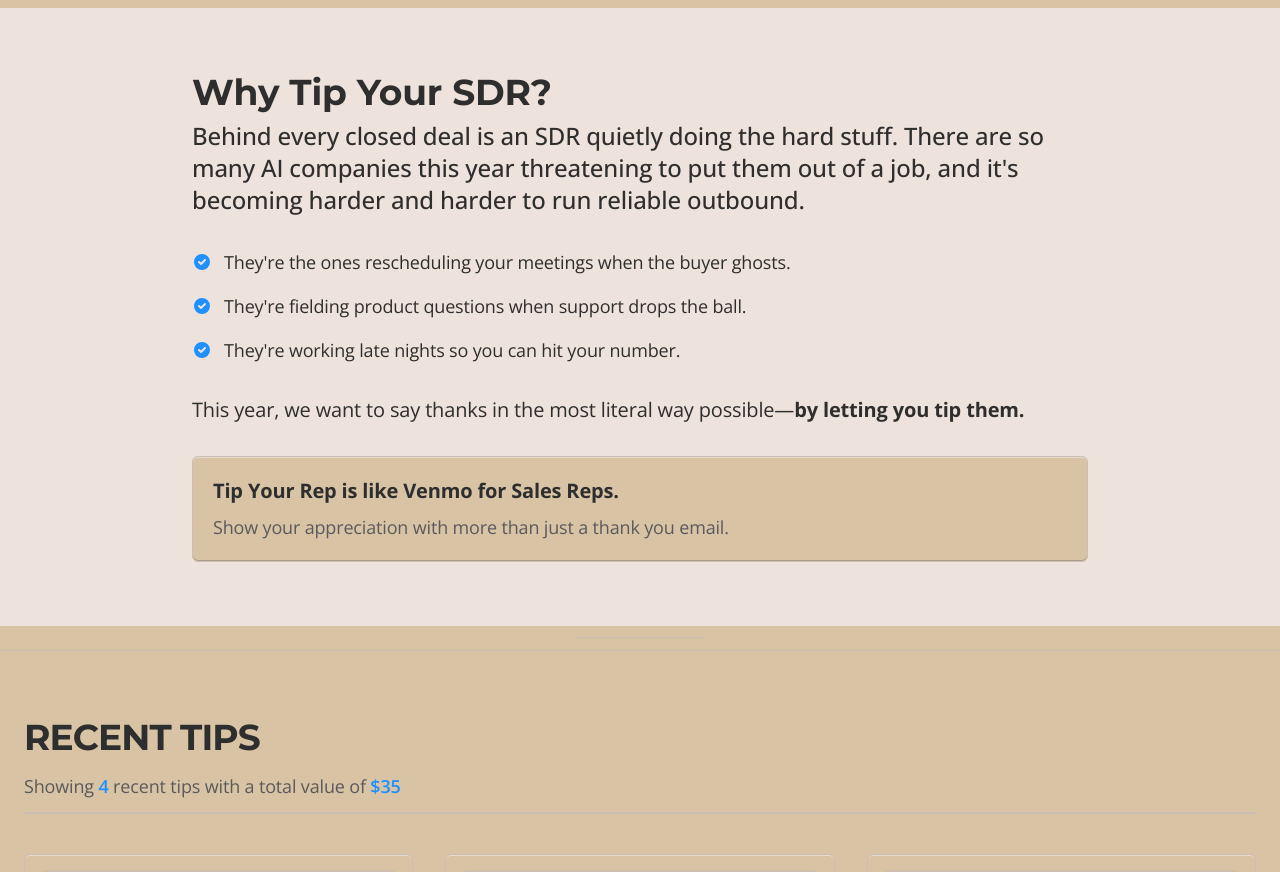
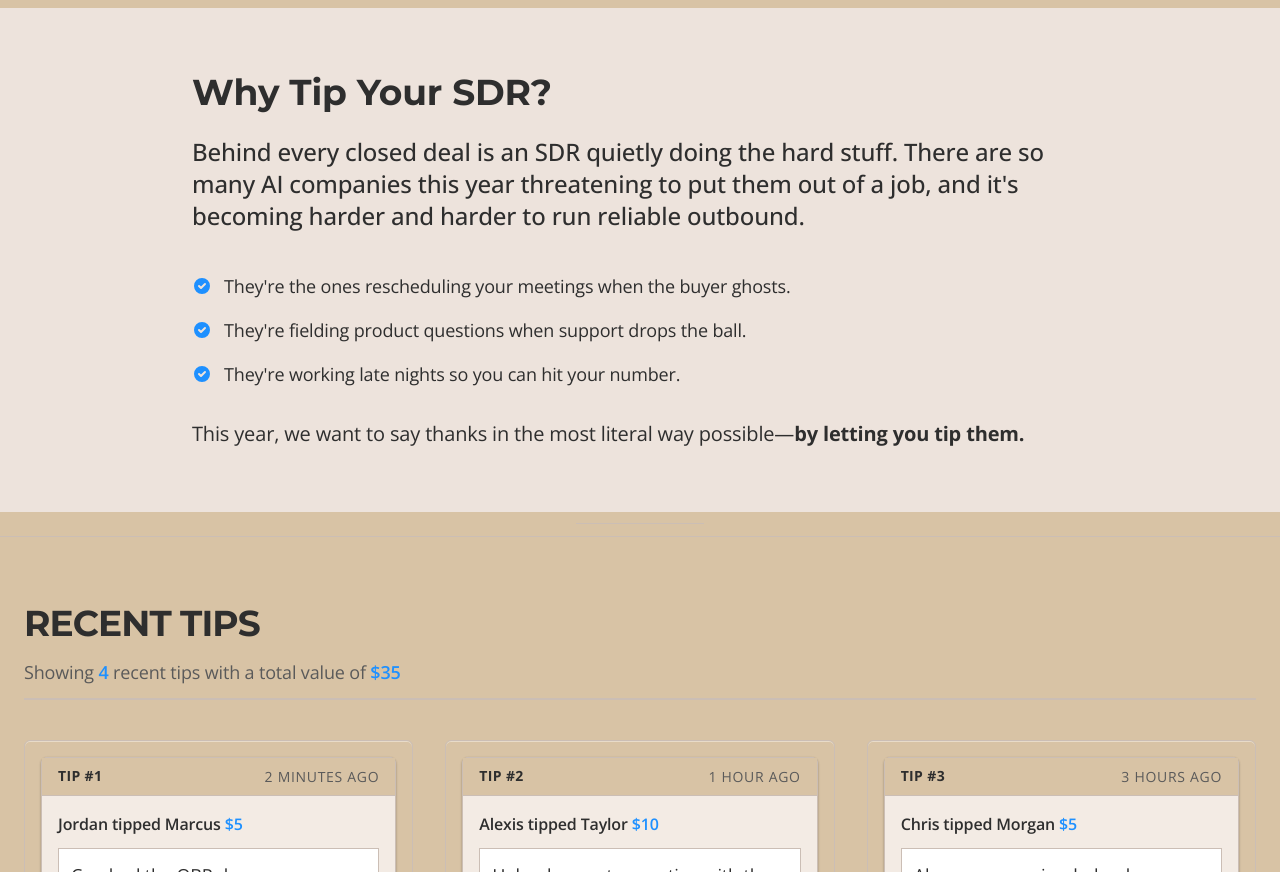
Before and after one commit to Sean-Grossman/tips4sdrs-landing, a Next.js app: page / in a window 1280 px wide. Shown: the part 840-1712 px from the top of the page. Built offline with nearby package versions, Linux system fonts and the light colour scheme.

Commit message:
Fix spacing in WhyTipSdr component and remove bottom box

```diff
--- a/src/components/WhyTipSdr.tsx
+++ b/src/components/WhyTipSdr.tsx
@@ -8,8 +8,8 @@ const WhyTipSdr = () => {
       <div className="container mx-auto px-4 md:px-6 max-w-7xl">
         <div className="flex justify-center">
           <div className="w-full max-w-4xl">
-            <h2 className="text-3xl md:text-4xl font-bold mb-2 text-text">Why Tip Your SDR?</h2>
-            <p className="text-xl md:text-2xl font-medium mb-8 text-text">Behind every closed deal is an SDR quietly doing the hard stuff. There are so many AI companies this year threatening to put them out of a job, and it's becoming harder and harder to run reliable outbound.</p>
+            <h2 className="text-3xl md:text-4xl font-bold mb-6 text-text">Why Tip Your SDR?</h2>
+            <p className="text-xl md:text-2xl font-medium mb-10 text-text">Behind every closed deal is an SDR quietly doing the hard stuff. There are so many AI companies this year threatening to put them out of a job, and it's becoming harder and harder to run reliable outbound.</p>
 
             <div className="mb-8">
               <ul className="space-y-4">
@@ -40,15 +40,10 @@ const WhyTipSdr = () => {
               </ul>
             </div>
 
-            <p className="text-text text-xl mb-8">
+            <p className="text-text text-xl">
               This year, we want to say thanks in the most literal way possible—
               <span className="font-bold">by letting you tip them.</span>
             </p>
-
-            <div className="bg-alt-bg p-5 border border-border shadow-bevel rounded-md">
-              <p className="text-text text-xl font-bold mb-2">Tip Your Rep is like Venmo for Sales Reps.</p>
-              <p className="text-text-muted text-lg">Show your appreciation with more than just a thank you email.</p>
-            </div>
           </div>
         </div>
       </div>
```
